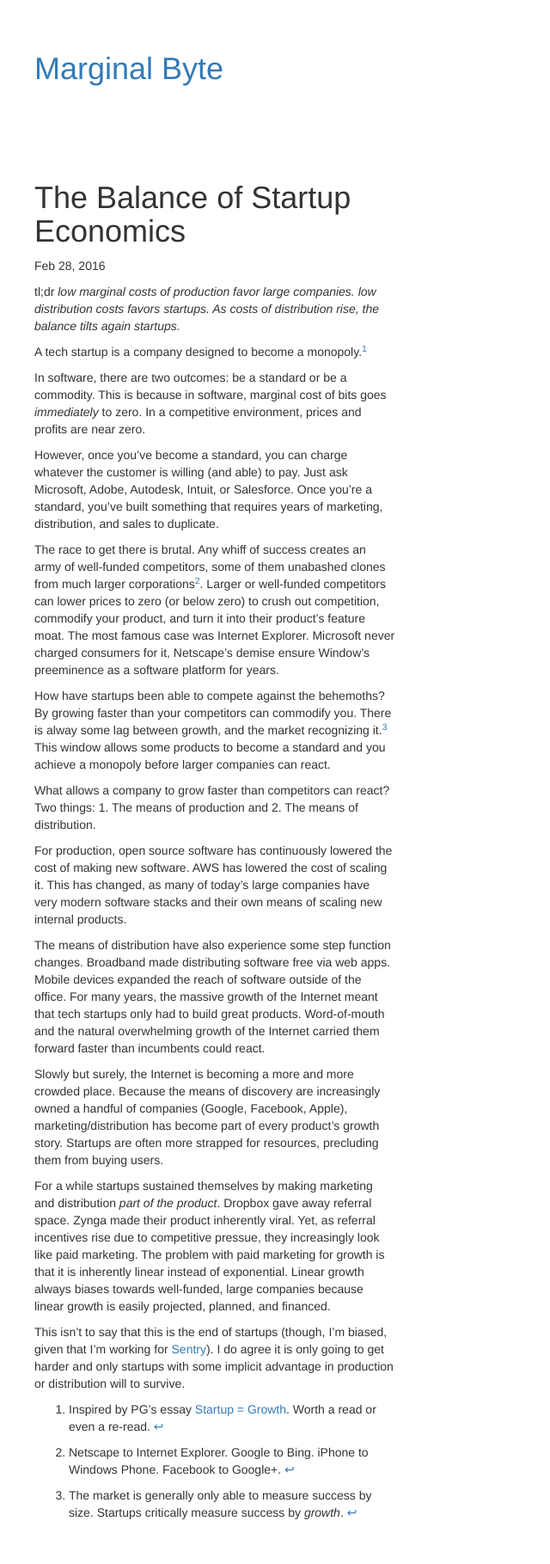
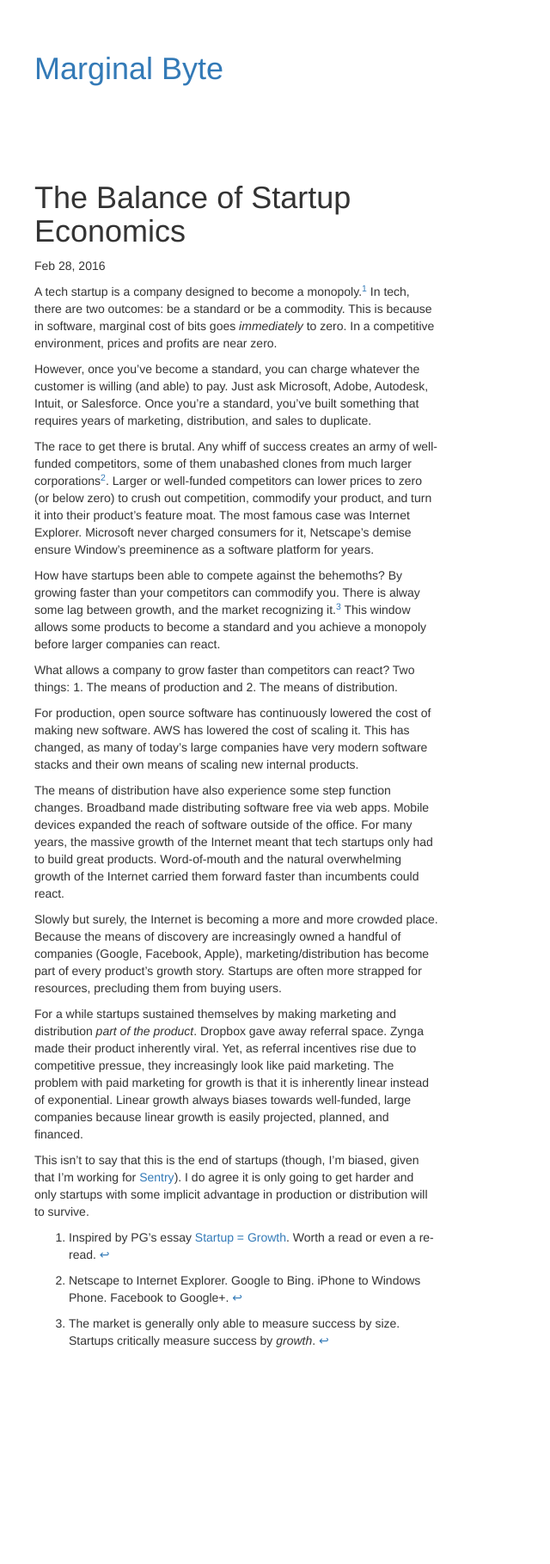
Before and after one commit to ehfeng/marginalbyte, a Jekyll site: the page built from _posts/2016-02-28-cost-of-marketing-and-distribution.md, in a window 1280 px wide. Shown: the whole page at 86% size, without its empty margins (0-640 px from the left). Built offline with Jekyll 4.4.1, drawn with Linux system fonts in a browser that asks for light colours; after the commit the page ends 1619 px from its top, so only the background shows below that.

Commit message:
webkit2png post

```diff
--- a/_posts/2016-02-28-cost-of-marketing-and-distribution.md
+++ b/_posts/2016-02-28-cost-of-marketing-and-distribution.md
@@ -1,13 +1,10 @@
 ---
 layout: post
 title: The Balance of Startup Economics
+category: thoughts
 ---
 
-tl;dr *low marginal costs of production favor large companies. low distribution costs favors startups. As costs of distribution rise, the balance tilts again startups.*
-
-A tech startup is a company designed to become a monopoly.[^1]
-
-In software, there are two outcomes: be a standard or be a commodity. This is because in software, marginal cost of bits goes *immediately* to zero. In a competitive environment, prices and profits are near zero.
+A tech startup is a company designed to become a monopoly.[^1] In tech, there are two outcomes: be a standard or be a commodity. This is because in software, marginal cost of bits goes *immediately* to zero. In a competitive environment, prices and profits are near zero.
 
 However, once you've become a standard, you can charge whatever the customer is willing (and able) to pay. Just ask Microsoft, Adobe, Autodesk, Intuit, or Salesforce. Once you're a standard, you've built something that requires years of marketing, distribution, and sales to duplicate.
 
--- a/css/main.scss
+++ b/css/main.scss
@@ -53,7 +53,7 @@ $on-laptop:        800px;
 // ;
 .wrapper {
 	padding: 40px;
-	max-width: 500px;
+	max-width: 550px;
 }
 .post-content {
 	font-size: 14px;
```
Also changed, not shown: _drafts/2016-03-24-open-source-as-a-business.md (added, +71 -0 lines), _drafts/2016-03-24-taking-the-startup-leap.md (added, +19 -0 lines), _posts/2016-03-19-the-vc-perspective.md (added, +11 -0 lines), _posts/2016-04-12-full-webpage-screenshots.md (added, +21 -0 lines), images/marketing-investment.png (added), images/taking-the-leap.png (added).
